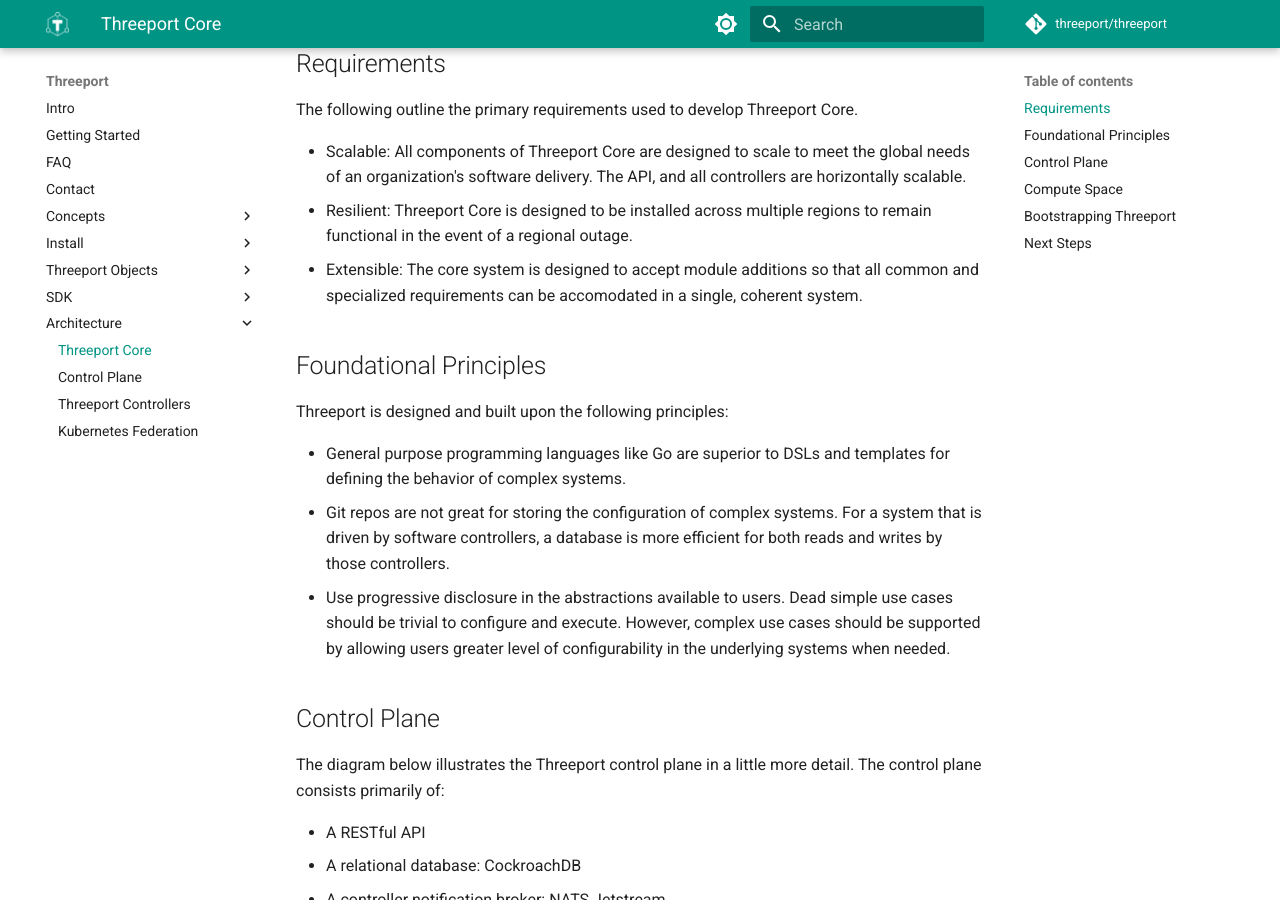
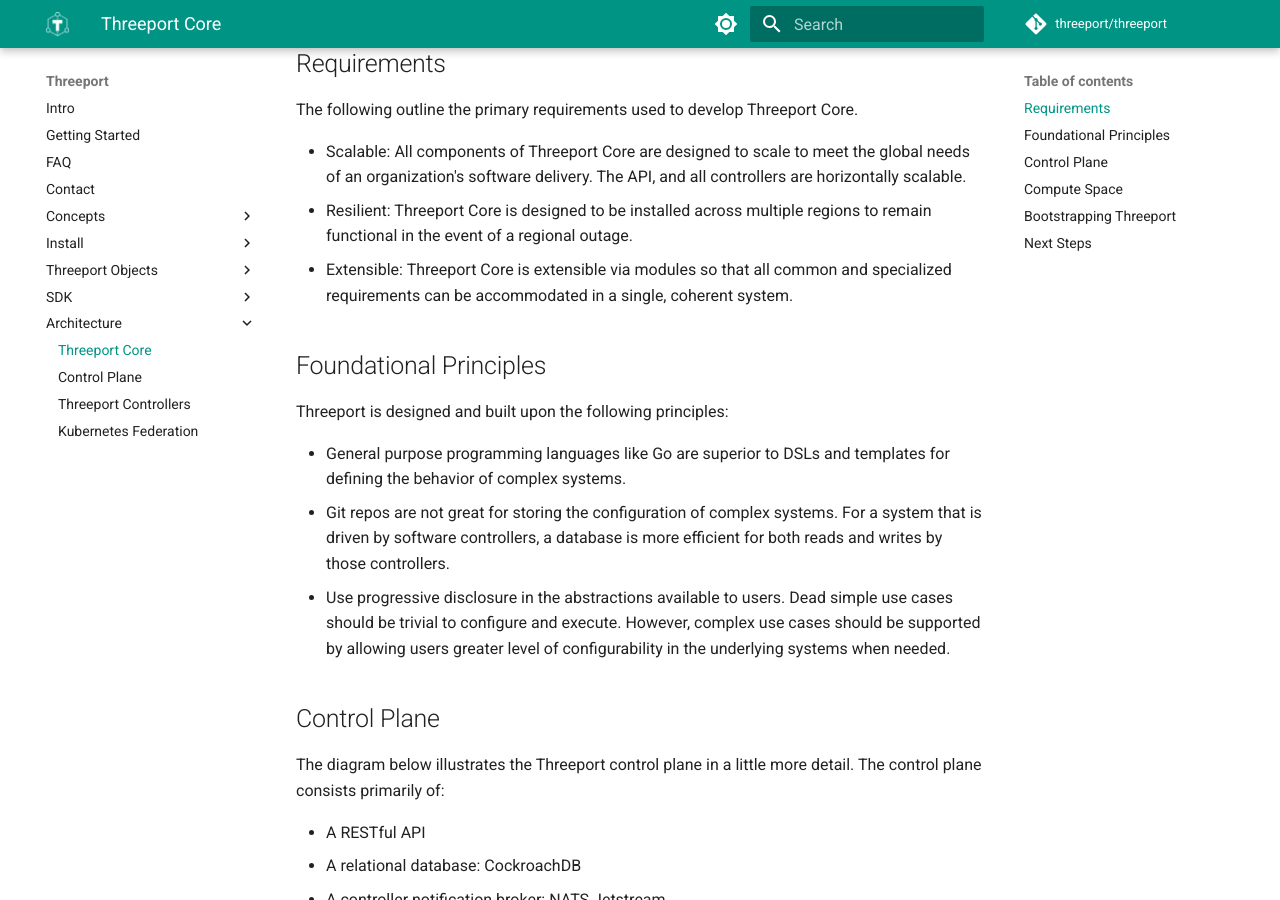
Before and after one commit to threeport/threeport, an MkDocs documentation site: the page built from docs/docs/architecture/threeport-core.md, in a window 1280 px wide and 900 px high, scrolled down 782 px. Built offline with MkDocs 1.6.1 and Material for MkDocs 9.7.7, drawn with Linux system fonts in a browser that asks for light colours; comment, search, counter and statistics services are not loaded.

Commit message:
docs: improve description of Threeport extensibility
Co-authored-by: Randy Johnson <rj9317@gmail.com>

```diff
--- a/docs/docs/architecture/threeport-core.md
+++ b/docs/docs/architecture/threeport-core.md
@@ -19,7 +19,7 @@
 
 * Scalable: All components of Threeport Core are designed to scale to meet the global needs of an organization's software delivery.  The API, and all controllers are horizontally scalable.
 * Resilient: Threeport Core is designed to be installed across multiple regions to remain functional in the event of a regional outage.
-* Extensible: The core system is designed to accept module additions so that all common and specialized requirements can be accomodated in a single, coherent system.
+* Extensible: Threeport Core is extensible via modules so that all common and specialized requirements can be accommodated in a single, coherent system.
 
 ## Foundational Principles
 
```
